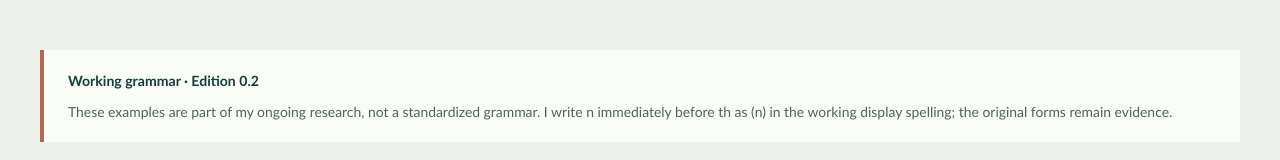
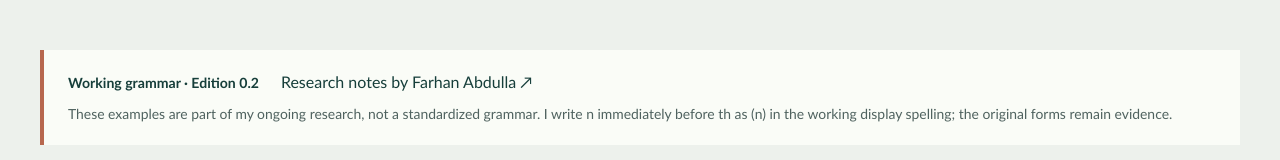
Before and after one commit to Fabdulla1/Madhaaf, a Next.js app: page /language/grammar in a window 1280 px wide. Shown: the part 545-705 px from the top of the page. Built offline with nearby package versions, Linux system fonts and the light colour scheme; no server answers.

Commit message:
docs(editorial): add founder credits and transparent historical-date policy

```diff
--- a/src/app/language/grammar/page.tsx
+++ b/src/app/language/grammar/page.tsx
@@ -64,6 +64,7 @@ export default function GrammarPage() {
         </header>
         <div className="grammar-status" role="note">
           <strong>Working grammar · Edition 0.2</strong>
+          <Link className="language-guide-byline" href="/about">Research notes by Farhan Abdulla ↗</Link>
           <span>These examples are part of my ongoing research, not a standardized grammar. I write n immediately before th as (n) in the working display spelling; the original forms remain evidence.</span>
         </div>
         <div className="grammar-layout">
```
